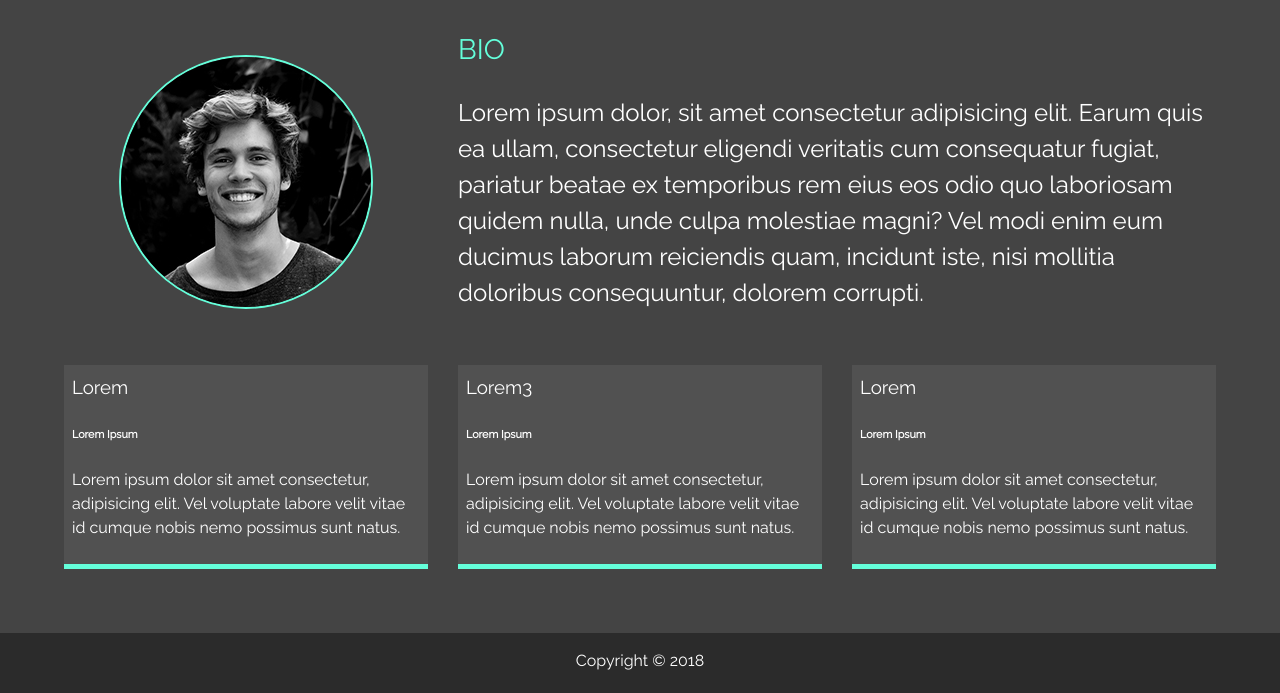
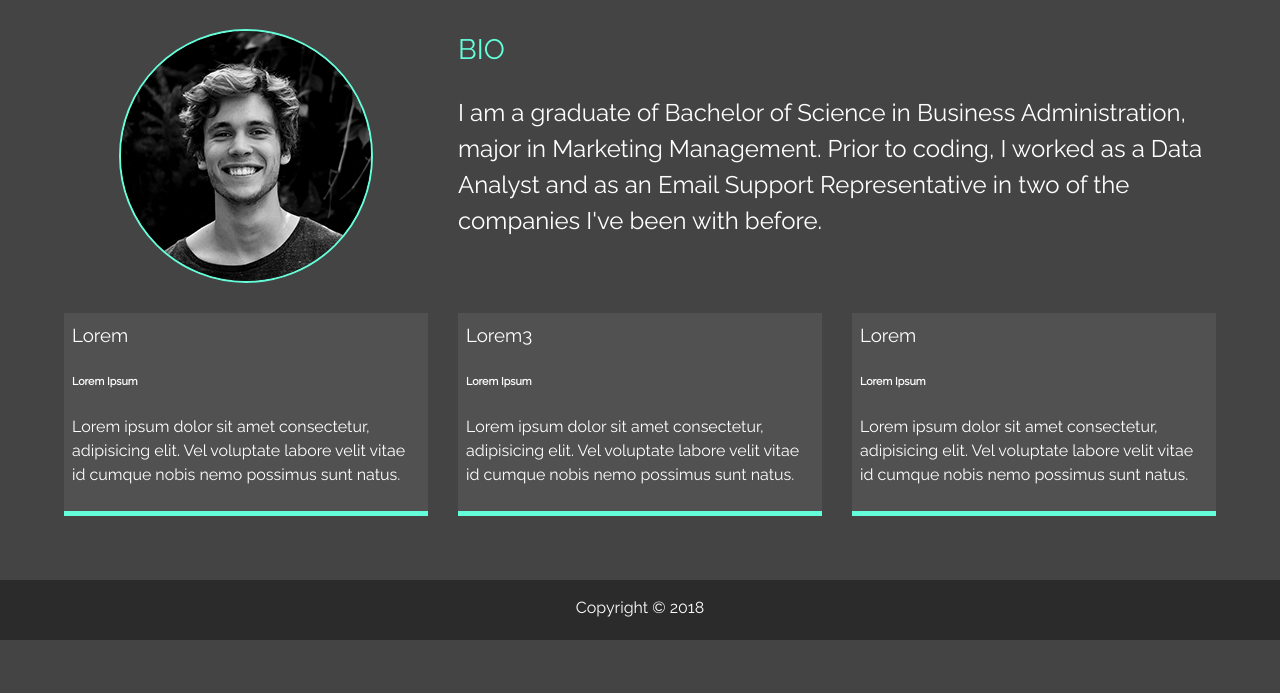
Before and after one commit to xchangrey/portfolio, a website: page dist/about.html in a window 1280 px wide. Shown: the part 253-946 px from the top of the page. After the commit the page ends 893 px from the top, so only its background shows below. Drawn offline with nearby package versions, Linux system fonts and the light colour scheme.

Commit message:
Edited the contact and About section

```diff
--- a/dist/about.html
+++ b/dist/about.html
@@ -47,9 +47,7 @@
       <img src="img/portrait.jpg" alt="Christian Geroy" class="bio-image">
       <div class="bio">
         <h3 class="text-secondary">BIO</h3>
-        <p>Lorem ipsum dolor, sit amet consectetur adipisicing elit. Earum quis ea ullam, consectetur eligendi veritatis cum consequatur
-          fugiat, pariatur beatae ex temporibus rem eius eos odio quo laboriosam quidem nulla, unde culpa molestiae magni? Vel
-          modi enim eum ducimus laborum reiciendis quam, incidunt iste, nisi mollitia doloribus consequuntur, dolorem corrupti.</p>
+        <p>I am a graduate of Bachelor of Science in Business Administration, major in Marketing Management. Prior to coding, I worked as a Data Analyst and as an Email Support Representative in two of the companies I've been with before. </p>
       </div>
       <div class="job job-1">
         <h3>Lorem</h3>
```
Also changed, not shown: dist/contact.html (+2 -2 lines).
